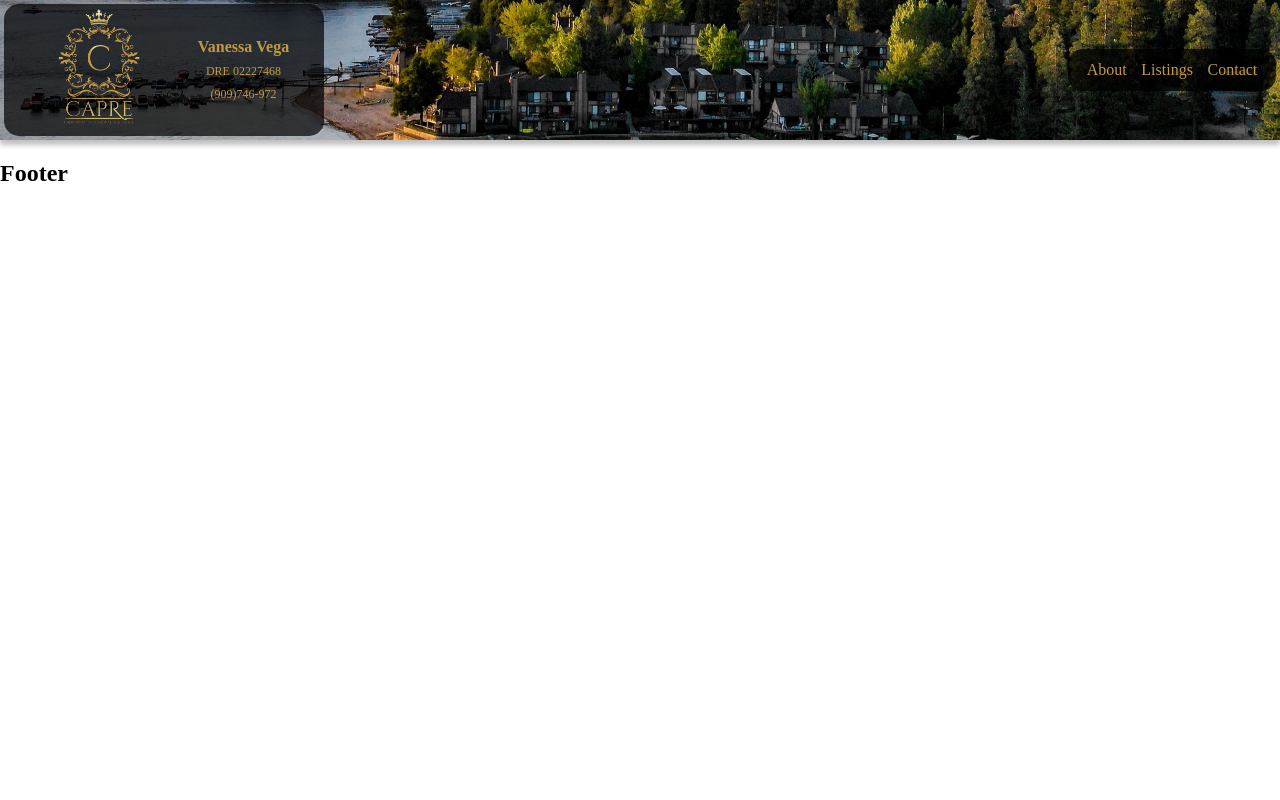
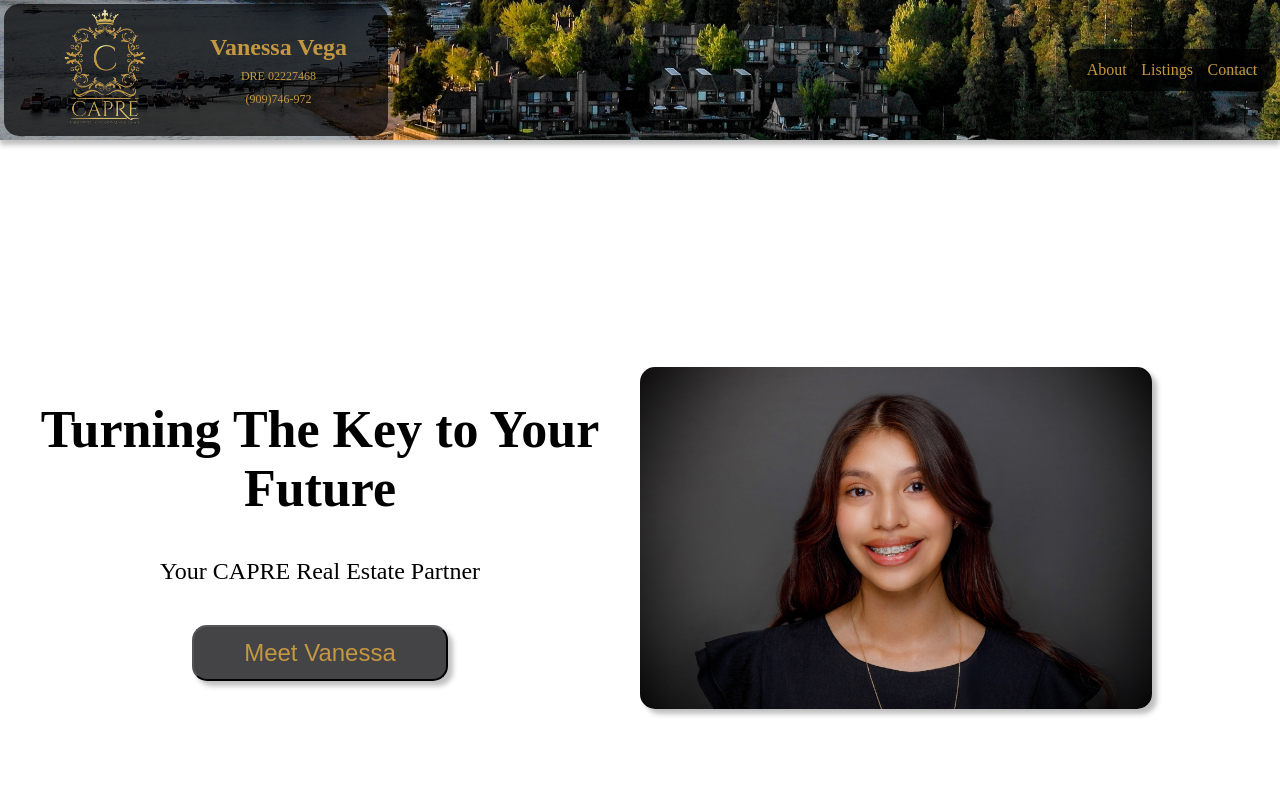
Before and after one commit to eduardoreyes007351208/vanessavegare, a SvelteKit app: page / in a window 1280 px wide. Shown: the top 800 px of the page. Built offline with nearby package versions, Linux system fonts and the light colour scheme.

Commit message:
finished the hero section

```diff
--- a/src/app.css
+++ b/src/app.css
@@ -10,7 +10,7 @@
 }
 .mainHeader {
     background-color: rgba(0, 0, 0, .7);
-    width: 25vw;
+    width: 30vw;
     display: flex;
     border-radius: 15px;
     margin: 4px;
@@ -32,7 +32,7 @@
     font-size: 0.75rem;
 }
 .headerWords h2 {
-    font-size: 1rem;
+    font-size: 1.5rem;
 }
 .headerText {
     margin: 0px;
@@ -60,6 +60,65 @@
     color: #C49841;
     text-decoration: none;
 }
+
+/* --------------- Hero Section ---------------- */
+
+.hero {
+    height: 100vh;
+    width: 100vw;
+}
+.hero h1 {
+    margin: 0px;
+}
+#heroDiv {
+    display: flex;
+    justify-content: space-evenly;
+    align-items: center;
+    height: 100vh;
+    width: 100vw;
+}
+#heroText {
+    display: flex;
+    flex-direction: column;
+    justify-content: space-evenly;
+    align-items: center;
+    width: 50vw;
+}
+#heroText h1 {
+    margin: 16px;
+    font-size: 3.25rem;
+    text-align: center;
+}
+#heroText p {
+    font-size: 1.5rem;
+}
+#heroBttn {
+    background-color: #444345;
+    color: #C49841;
+    padding: 12px;
+    border-radius: 15px;
+    box-shadow: 5px 5px 5px rgba(0,0,0,.25);
+    width: 20vw;
+    margin: 16px;
+    font-size: 1.5rem;
+}
+#heroBttn:hover {
+    background-color: #C49841;
+    color: #444345;
+}
+#heroImage {
+    width: 50vw;
+}
+#headshot {
+    width: 40vw;
+    border-radius: 15px;
+    box-shadow: 5px 5px 5px rgba(0,0,0,.25);
+}
+
+/* --------------- About Section ---------------- */
+
+
+
 /* ---------------- html --------------------- */
 
 html {
--- a/src/routes/+page.svelte
+++ b/src/routes/+page.svelte
@@ -1,10 +1,24 @@
 <script>
   import Footer from "../lib/footer.svelte";
   import Header from "../lib/header.svelte";
+  const headshot = new URL("../lib/assets/portraitnormal.jpg", import.meta.url).href;
 </script>
 
 <Header />
 
-
+<section id="heroSec" class="hero">
+  <div id="heroDiv">
+    <div id="heroText">
+      <h1>Turning The Key to Your Future</h1>
+      <p>Your CAPRE Real Estate Partner</p>
+      <a href="/#heroSec">
+        <button id="heroBttn">Meet Vanessa</button>
+      </a>
+    </div>
+    <div id="heroImage">
+      <img src={headshot} alt="headshot" id="headshot">
+    </div>
+  </div>
+</section>
 
 <Footer />
```
Also changed, not shown: src/lib/assets/portraitnormal.jpg (added).
